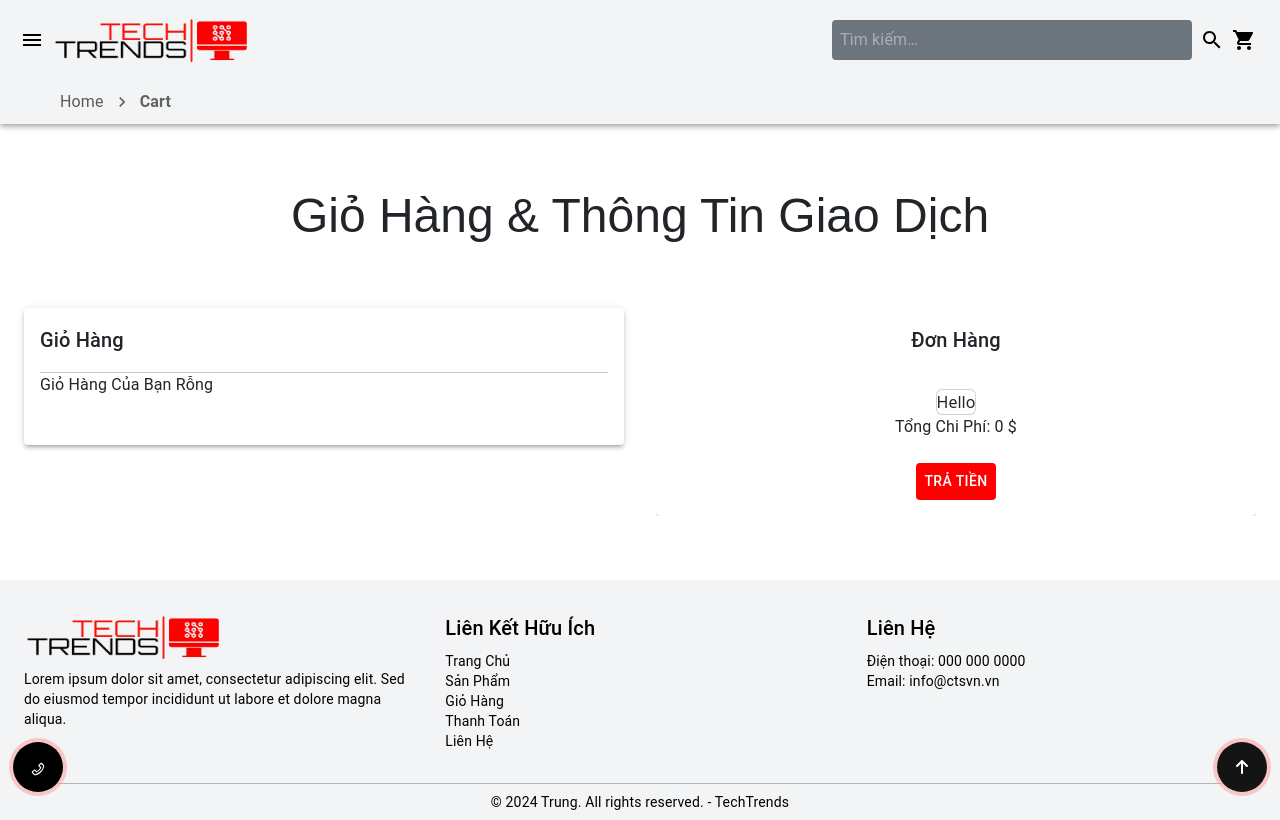
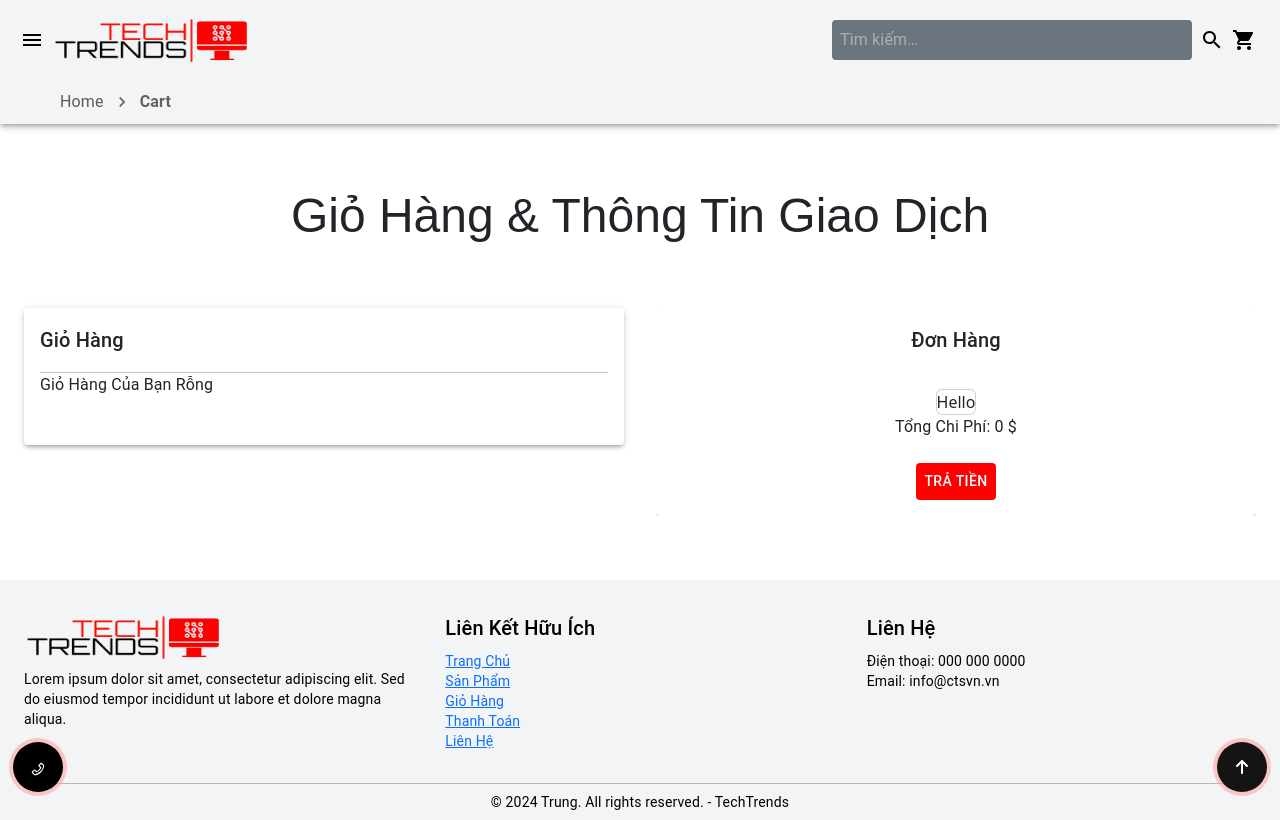
Before and after one commit to 123trung123/Project-frontend, a React (Create React App) app: page /#/cart in a window 1280 px wide. Built offline with nearby package versions, Linux system fonts and the light colour scheme; a web font is replaced by a local one.

Commit message:
fix all href to TO

```diff
--- a/src/components/LandingPage/LandingPage.js
+++ b/src/components/LandingPage/LandingPage.js
@@ -1,10 +1,10 @@
 import React, { useEffect } from "react";
-// import { Link } from "react-router-dom";
+import { Link } from "react-router-dom";
 import "./landingpage.css";
 import {
   Box,
   Container,
-  Typography,Link
+  Typography
 } from "@mui/material";
 import img1 from "../assets/product1.png";
 import img2 from "../assets/product2.png"
@@ -94,7 +94,7 @@ export default function LandingPage() {
               Test
             </Typography>
             <Link className="appbar"
-              href="/products"
+              to="/products"
               style={{ color: "inherit", textDecoration: "none" }}data-aos="zoom-out"data-aos-duration="1500"
             >
               Mua
--- a/src/components/footer/Footer.js
+++ b/src/components/footer/Footer.js
@@ -1,6 +1,7 @@
 import React from "react";
-import { Container, Grid, Typography, Link, Box, Divider } from "@mui/material";
+import { Container, Grid, Typography, Box, Divider } from "@mui/material";
 import logo from "../assets/l.png";
+import { Link } from "react-router-dom";
 
 export default function Footer() {
   return (
@@ -21,27 +22,27 @@ export default function Footer() {
               Liên Kết Hữu Ích
             </Typography>
             <Typography variant="body2">
-              <Link href="/" color="inherit" underline="none">
+              <Link to="/" color="inherit" underline="none">
                 Trang Chủ
               </Link>
             </Typography>
             <Typography variant="body2">
-              <Link href="/products" color="inherit" underline="none">
+              <Link to="/products" color="inherit" underline="none">
                 Sản Phẩm
               </Link>
             </Typography>
             <Typography variant="body2">
-              <Link href="/cart" color="inherit" underline="none">
+              <Link to="/cart" color="inherit" underline="none">
                 Giỏ Hàng
               </Link>
             </Typography>
             <Typography variant="body2">
-              <Link href="/payment" color="inherit" underline="none">
+              <Link to="/payment" color="inherit" underline="none">
                   Thanh Toán
               </Link>
             </Typography>
             <Typography variant="body2">
-              <Link href="/contact" color="inherit" underline="none">
+              <Link to="/contact" color="inherit" underline="none">
                 Liên Hệ
               </Link>
             </Typography>
--- a/src/components/header/Header.js
+++ b/src/components/header/Header.js
@@ -9,7 +9,6 @@ import {
   Drawer,
   InputBase,
   MenuItem as MuiMenuItem,
-  Link,
   Divider,
 } from "@mui/material";
 import MenuIcon from "@mui/icons-material/Menu";
@@ -21,6 +20,7 @@ import "./header.css";
 import "./extrastyle.css"
 import BreadcrumbsComponent from "../BreadCrumbs";
 import { useNavigate  } from 'react-router-dom';
+import { Link } from "react-router-dom";
 
 export default function Header() {
   const navigate = useNavigate();
@@ -76,7 +76,7 @@ export default function Header() {
             <MenuIcon/>
           </IconButton>
           <Typography variant="h6" sx={{ flexGrow: 1, color: "black" }}>
-            <Link href="/" style={{ textDecoration: "none", color: "#1E3A8A" }}>
+            <Link to="/" style={{ textDecoration: "none", color: "#1E3A8A" }}>
               <img src={logo} alt="Logo" width="200" height="50" />
             </Link>
           </Typography>
@@ -112,7 +112,7 @@ export default function Header() {
           <IconButton className="cartstyle"color="inherit" sx={{ padding: 0 }}>
             <Badge badgeContent={cart.length} color="error">
               <Link
-                href="/cart"
+                to="/cart"
                 style={{
                   color: "inherit",
                   textDecoration: "none",
@@ -144,30 +144,30 @@ export default function Header() {
 
             <Divider />{" "}
             <MuiMenuItem>
-              <Link href="/" sx={{my:1}} style={{ textDecoration: "none" }}>
+              <Link to="/" sx={{my:1}} style={{ textDecoration: "none" }}>
                 Trang Chủ
               </Link>
             </MuiMenuItem>
             <MuiMenuItem>
-              <Link href="/products" sx={{my:1}} style={{ textDecoration: "none" }}>
+              <Link to="/products" sx={{my:1}} style={{ textDecoration: "none" }}>
                 Sản Phẩm
               </Link>
             </MuiMenuItem>
             <MuiMenuItem>
               <Link
-                href="/cart" sx={{my:1}}
+                to="/cart" sx={{my:1}}
                 style={{ textDecoration: "none"}}
               >
                 Giỏ Hàng
               </Link>
             </MuiMenuItem>
             <MuiMenuItem>
-              <Link href="/payment" sx={{my:1}} style={{ textDecoration: "none" }}>
+              <Link to="/payment" sx={{my:1}} style={{ textDecoration: "none" }}>
                 Thanh Toán
               </Link>
             </MuiMenuItem>
             <MuiMenuItem>
-              <Link href="/contact" sx={{my:1}} style={{ textDecoration: "none" }}>
+              <Link to="/contact" sx={{my:1}} style={{ textDecoration: "none" }}>
                 Liên Hệ
               </Link>
             </MuiMenuItem>
@@ -180,7 +180,7 @@ export default function Header() {
           </svg>
         </button>
         <section className="call-button">
-          <p className="cc-calto-action-ripple" href="">
+          <p className="cc-calto-action-ripple" to="">
             <i>
               <svg
                 stroke="currentColor"
```
